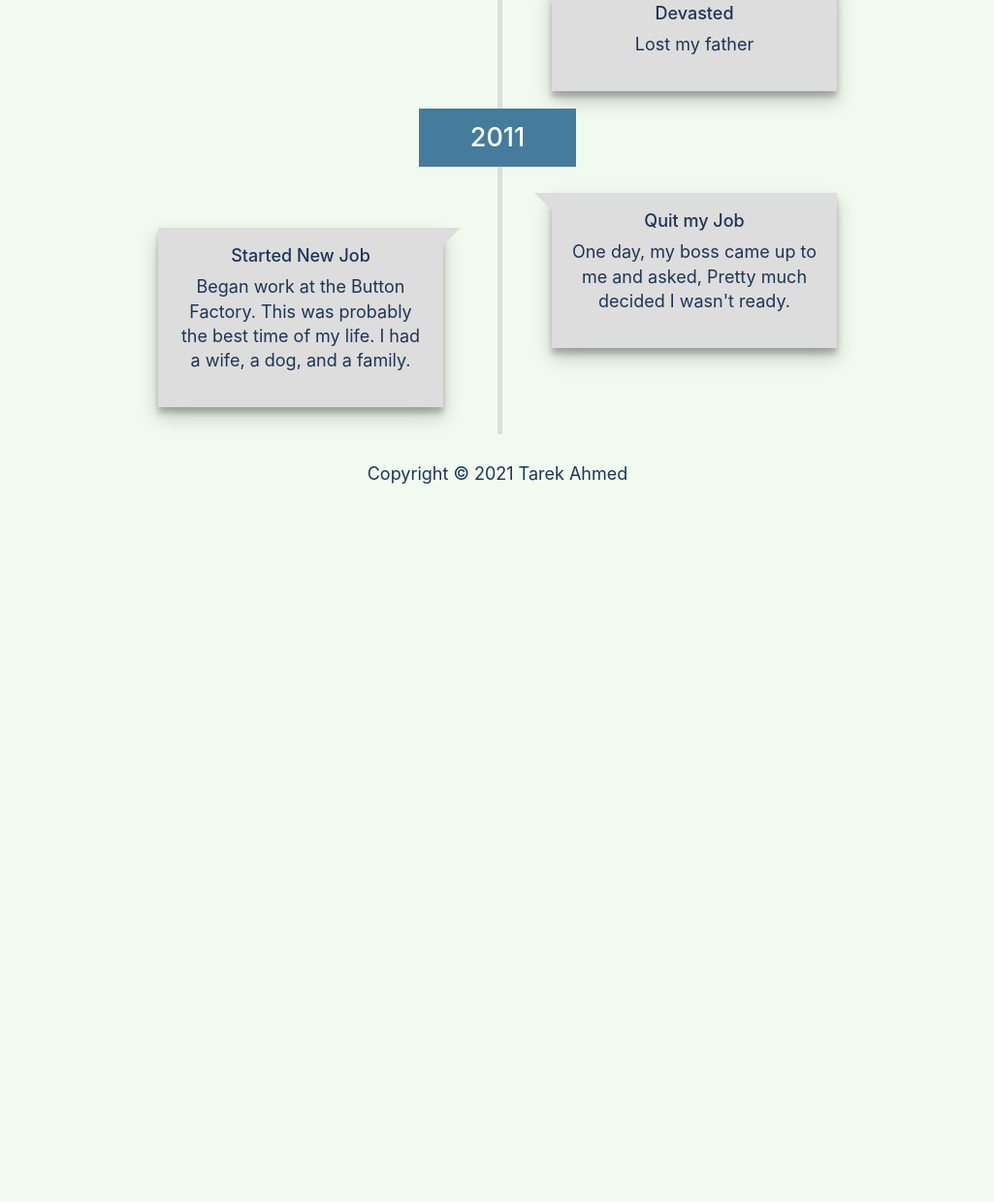
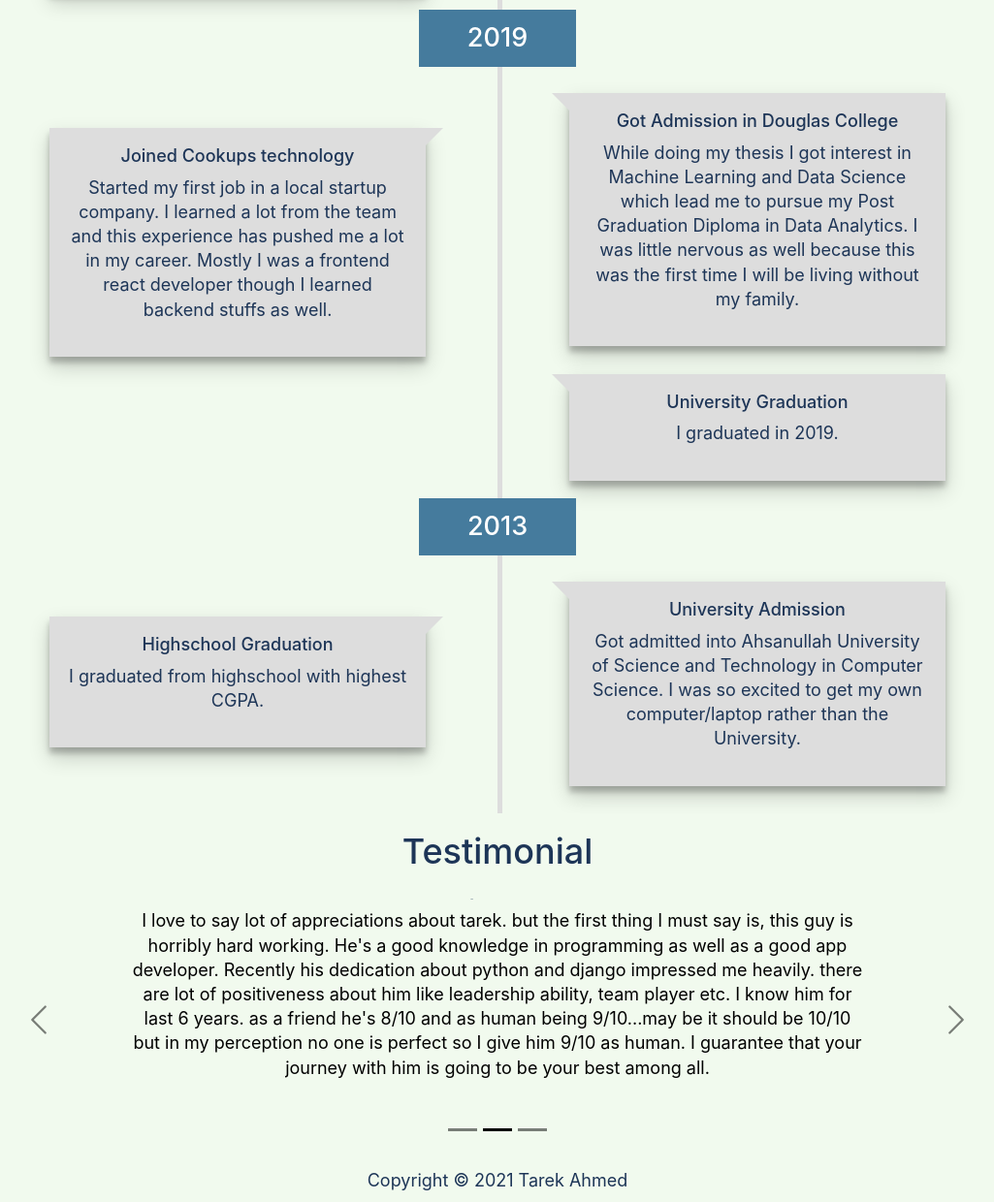
Before and after one commit to prime7/prime7.github.io, a Gatsby site: page / in a window 1280 px wide. Shown: the part 712-1952 px from the top of the page at 97% size, without its empty margins (127-1152 px from the left). Before the commit the page ends 1223 px from the top, so only its background shows below. Built offline with nearby package versions, Linux system fonts and the light colour scheme; Gatsby itself is replaced by a stand-in of ours; a web font is replaced by a local one.

Commit message:
Added testimonials

```diff
--- a/src/components/Pages/Index/History/History.js
+++ b/src/components/Pages/Index/History/History.js
@@ -7,28 +7,41 @@ const contents = [
         events: [
             {
                 headline: "Looking for job",
-                news: "Currently, I'm looking for a Software-developer job.",
+                news: "Currently, I'm looking for a Software Developer or Data Analyst job.",
             },
             {
                 headline: "Graduating as a Data Analyst",
-                news: "After 2 years I will be graduating in december",
-            },
-            {
-                headline: "Devasted",
-                news: "Lost my father",
+                news: "After 2 years of struggle and living without my family finally I will be graduating in december",
             },
         ],
     },
     {
-        year: 2011,
+        year: 2019,
         events: [
             {
-                headline: "Quit my Job",
-                news: "One day, my boss came up to me and asked, Pretty much decided I wasn't ready.",
+                headline: "Got Admission in Douglas College",
+                news: "While doing my thesis I got interest in Machine Learning and Data Science which lead me to pursue my Post Graduation Diploma in Data Analytics. I was little nervous as well because this was the first time I will be living without my family.",
             },
             {
-                headline: "Started New Job",
-                news: "Began work at the Button Factory. This was probably the best time of my life. I had a wife, a dog, and a family.",
+                headline: "Joined Cookups technology",
+                news: "Started my first job in a local startup company. I learned a lot from the team and this experience has pushed me a lot in my career. Mostly I was a frontend react developer though I learned backend stuffs as well.",
+            },
+            {
+                headline: "University Graduation",
+                news: "I graduated in 2019.",
+            },
+        ],
+    },
+    {
+        year: 2013,
+        events: [
+            {
+                headline: "University Admission",
+                news: "Got admitted into Ahsanullah University of Science and Technology in Computer Science. I was so excited to get my own computer/laptop rather than the University.",
+            },
+            {
+                headline: "Highschool Graduation",
+                news: "I graduated from highschool with highest CGPA.",
             },
         ],
     },
--- a/src/components/Pages/Index/History/History.module.css
+++ b/src/components/Pages/Index/History/History.module.css
@@ -4,7 +4,7 @@
 .timeline {
     position: relative;
     overflow: auto;
-    padding: 0 25px;
+    padding: 0 20px;
     padding-bottom: 10px;
 }
 .timeline:before {
@@ -65,7 +65,7 @@
     }
     .timeline ul {
         padding-left: 0;
-        max-width: 700px;
+        max-width: 1000px;
         margin: 0 auto;
     }
     .timeline li {
--- /dev/null
+++ b/src/components/Pages/Index/Testimonial/Testimonial.js
@@ -0,0 +1,48 @@
+import React from "react"
+import { Carousel } from "react-bootstrap"
+import * as style from "./Testimonial.module.css"
+
+const contents = [
+    {
+        title: "Zahid Un-Nabi",
+        message:
+            "Tarek is one of the best developers I've worked with. I was his team leader in The Cookups Technology. He is a fast learner and a detail-oriented person. Besides, that is his thought process and punctuality is truly appreciatable. If you are seeking a dynamic-minded developer Tarek is the one. Wishing you the best. Always keep faith in yourself.",
+    },
+    {
+        title: "Toufiqur Rahman",
+        message:
+            "I love to say lot of appreciations about tarek. but the first thing I must say is, this guy is horribly hard working. He's a good knowledge in programming as well as a good app developer. Recently his dedication about python and django impressed me heavily. there are lot of positiveness about him like leadership ability, team player etc. I know him for last 6 years. as a friend he's 8/10 and as human being 9/10...may be it should be 10/10 but in my perception no one is perfect so I give him 9/10 as human. I guarantee that your journey with him is going to be your best among all.",
+    },
+    {
+        title: "Ahnaf Ahmed Shoumik",
+        message:
+            "He has a very clear knowledge about android app development . Also has good python skills. I personally know him for years and found that he is very much committed to the work and very disciplined , punctual and trustworthy person . Works very hard in the projects. Has skills in c and c++ programming. Also took part in the programming contests . Highly recommend him for any kind of android app development.",
+    },
+]
+export default function Testimonial() {
+    return (
+        <>
+            <h2>Testimonial</h2>
+
+            <Carousel variant="dark" className={style.container}>
+                {contents.map((item, idx) => (
+                    <Carousel.Item key={idx} style={{ minHeight: "250px" }}>
+                        <svg
+                            class="bd-placeholder-img"
+                            width="100%"
+                            height="100%"
+                            xmlns="http://www.w3.org/2000/svg"
+                            aria-hidden="true"
+                            preserveAspectRatio="xMidYMid slice"
+                            focusable="false"
+                        ></svg>
+                        <Carousel.Caption>
+                            <h5>{item.title}</h5>
+                            <p>{item.message}</p>
+                        </Carousel.Caption>
+                    </Carousel.Item>
+                ))}
+            </Carousel>
+        </>
+    )
+}
--- /dev/null
+++ b/src/components/Pages/Index/Testimonial/Testimonial.module.css
@@ -0,0 +1,12 @@
+.container {
+    padding: 1em;
+}
+
+.container h2 {
+    font-size: 1.5rem;
+    max-width: 6em;
+    margin: 0 auto 1em;
+    padding: 0.5em;
+    text-align: center;
+    position: relative;
+}
--- /dev/null
+++ b/src/components/Pages/Index/Testimonial/index.js
@@ -0,0 +1,3 @@
+import Testimonial from "./Testimonial"
+
+export default Testimonial
--- a/src/components/Pages/Resume/Education.js
+++ b/src/components/Pages/Resume/Education.js
@@ -41,7 +41,7 @@ export default function Education() {
                             </strong>
                         </Col>
                         <Col className="text-muted" xs={3}>
-                            July,2014 - March,2018
+                            July,2014 - September,2018
                         </Col>
                     </Row>
                     <a href="https://www.aust.edu/">
--- a/src/pages/index.js
+++ b/src/pages/index.js
@@ -3,6 +3,7 @@ import { Container } from "react-bootstrap"
 import Layout from "../components/Layout"
 import Front from "../components/Pages/Index/Front"
 import History from "../components/Pages/Index/History"
+import Testimonial from "../components/Pages/Index/Testimonial"
 
 export default function Home() {
     return (
@@ -10,6 +11,7 @@ export default function Home() {
             <Container className="text-center">
                 <Front />
                 <History />
+                <Testimonial />
             </Container>
         </Layout>
     )
```
